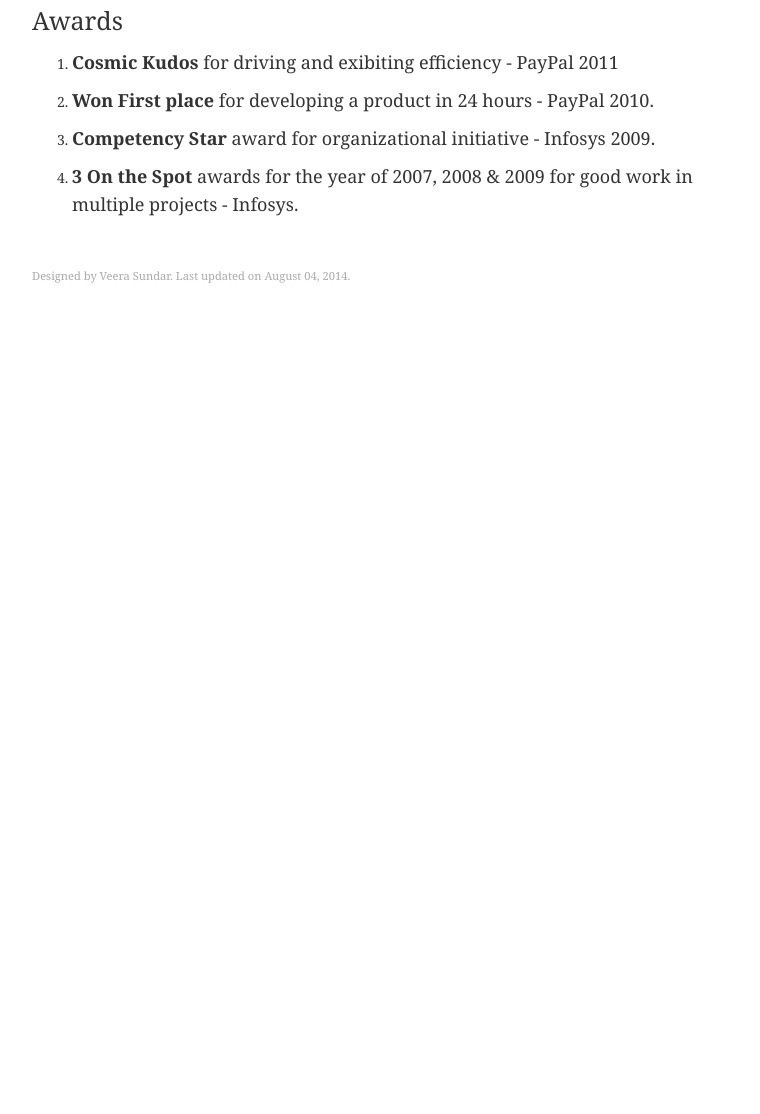
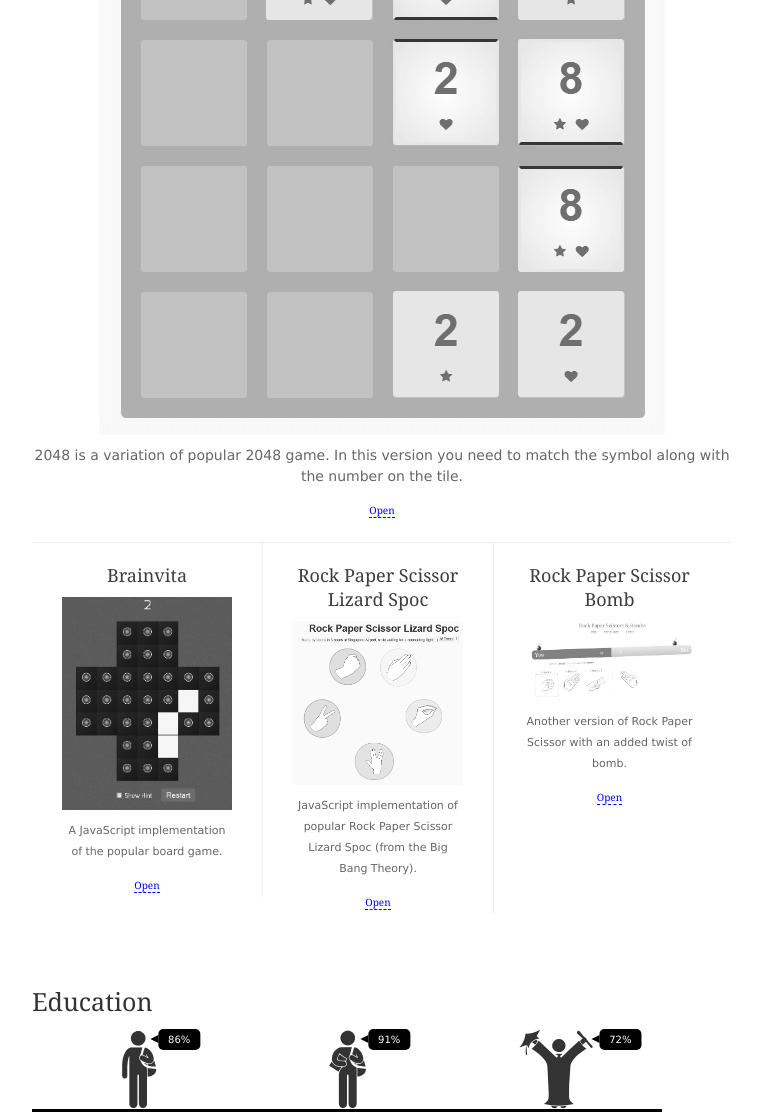
Before and after one commit to vraa/resume, a website: page index.html in a window 1280 px wide. Shown: the part 4058-5172 px from the top of the page, without its empty margins (258-1018 px from the left). Before the commit the page ends 4362 px from the top, so only its background shows below. Drawn offline with Linux system fonts and the light colour scheme.

Commit message:
Add Games to the personal projects section.

```diff
--- a/index.html
+++ b/index.html
@@ -311,6 +311,32 @@
 					                        <p class="technologies-used"><strong>Technologies</strong>: JavaScript, Backbone, Underscore, Local Storage, HTML5, CSS3. </p>
 					                    </li>
 					                </ol>
+					                <ol>
+										<li class="featured">
+										   <h3>2048</h3>
+										   <a href="http://veerasundar.com/2048/"><img src="img/projects/2048.png" alt="2048" title="2048"></a>
+										   <p>2048 is a variation of popular 2048 game. In this version you need to match the symbol along with the number on the tile.</p>
+										   <a href="http://veerasundar.com/2048/">Open</a>
+										</li>
+										<li>
+										   <h3>Brainvita</h3>
+										   <a href="http://veerasundar.com/33holepegsolitaire/"><img src="img/projects/brainvita.png" alt="Brainvita" title="Brainvita"></a>
+										   <p>A JavaScript implementation of the popular board game.</p>
+										   <a href="http://veerasundar.com/33holepegsolitaire/">Open</a>
+										</li>
+										<li>
+										   <h3>Rock Paper Scissor Lizard Spoc</h3>
+										   <a href="http://veerasundar.com/rock-paper-scissor-lizard-spoc/"><img src="img/projects/rpsls.png" alt="Rock Paper Scissor Lizard Spoc" title="Rock Paper Scissor Lizard Spoc"></a>
+										   <p>JavaScript implementation of popular Rock Paper Scissor Lizard Spoc (from the Big Bang Theory).</p>
+										   <a href="http://veerasundar.com/rock-paper-scissor-lizard-spoc/">Open</a>
+										</li>
+										<li>
+										   <h3>Rock Paper Scissor Bomb</h3>
+										   <a href="http://veerasundar.com/rock-paper-scissors/"><img src="img/projects/rpsb.png" alt="Rock Paper Scissor Bomb" title="Rock Paper Scissor Bomb"></a>
+										   <p>Another version of Rock Paper Scissor with an added twist of bomb.</p>
+										   <a href="http://veerasundar.com/rock-paper-scissors/">Open</a>
+										</li>
+										</ol>
 			                	</div>
 							</article>
 						</section>
```
